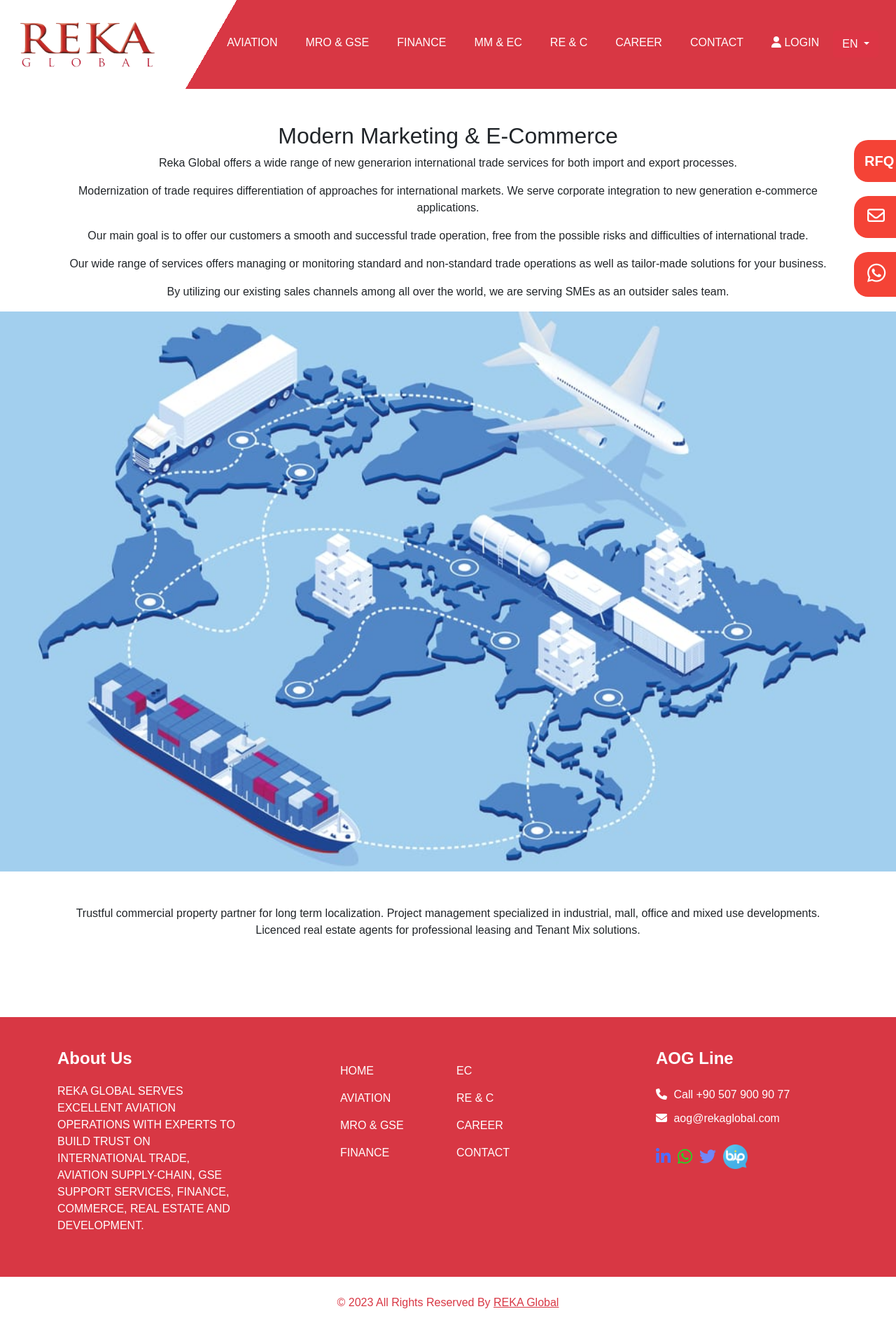
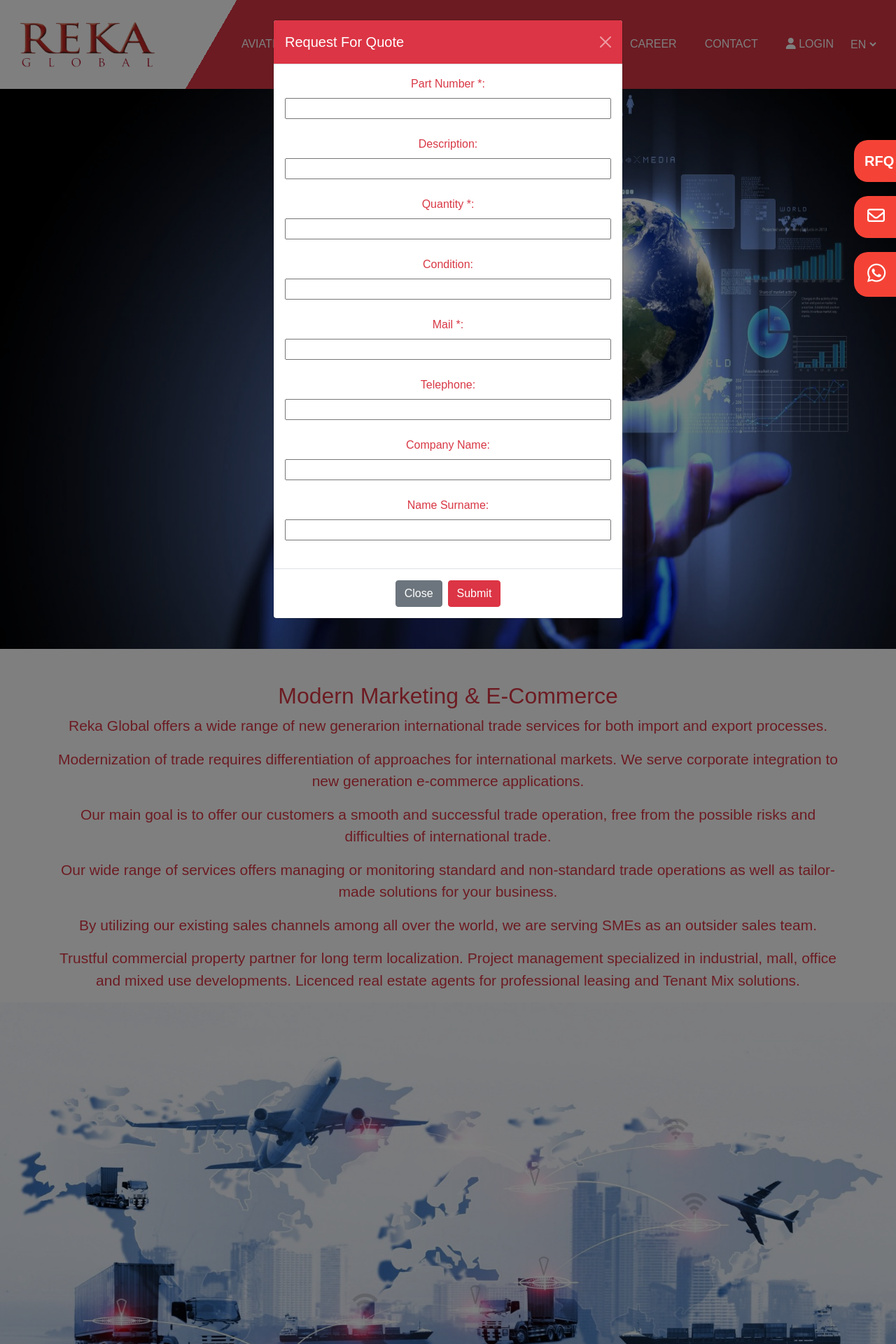
Before and after one commit to mfkrdmn/DR-reka-Company-Website-Project, a Django app: page /ec in a window 1280 px wide, after a click on "RFQ". Shown: the top 1920 px of the page at 70% size. Run offline with Django 4.2, Linux system fonts and the light colour scheme; parts of the project's set-up code (start-up, migrations or seed data) failed here and were passed over; some libraries are stand-ins or nearby versions; some web fonts are replaced.

Commit message:
last ui improvements saved

```diff
--- a/project/static/css/style.css
+++ b/project/static/css/style.css
@@ -1007,3 +1007,13 @@ a:focus {
   color: inherit;
 }
 /*# sourceMappingURL=style.css.map */
+
+#test{
+  background-color: #ffffff;
+  width: 40px;
+  height: 40px;
+  border-radius: 100%;
+  display: flex;
+  align-items: center;
+  justify-content: center;
+}
--- a/project/templates/base.html
+++ b/project/templates/base.html
@@ -113,17 +113,12 @@
                       <a class="nav-link" href="{% url 'login' %}"><i class="fa fa-user" aria-hidden="true"></i> Login </a>
                     </li>
                     {% endif %}
-                    <div class="dropdown">
-                      <button class="btn btn-danger dropdown-toggle" type="button" id="dropdownMenuButton1" data-bs-toggle="dropdown" aria-expanded="false">
-                        EN
-                      </button>
-                      <ul class="dropdown-menu" aria-labelledby="dropdownMenuButton1">
-                        <li><a class="dropdown-item" href="#">EN</a></li>
-                        <li><a class="dropdown-item" href="#">TR</a></li>
-                        <li><a class="dropdown-item" href="#">GR</a></li>
-                        <li><a class="dropdown-item" href="#">AR</a></li>
-                      </ul>
-                    </div>
+                    <select class="selectpicker" data-width="fit" style="background-color: #d83744; border: 0px; color: white;">
+                      <option style="color: white;">EN</option>
+                      <option style="color: white;">TR</option>
+                      <option style="color: white;">GR</option>
+                      <option style="color: white;">AR</option>
+                    </select>
 
 
                   </ul>
@@ -136,11 +131,47 @@
 
         <div id="mySidenav" class="sidenav">
           <a href="#" id="about" data-bs-toggle="modal" data-bs-target="#staticBackdrop"> <span style="font-weight: 700;">RFQ</span> </a>
-
-          <a href="#" id="mail"><i class="fa-regular fa-envelope ms-1" style="font-size: 25px;"></i></a>
+          <a href="mailto:aog@rekaglobal.com"  id="mail"><i class="fa-regular fa-envelope ms-1" style="font-size: 25px;"></i></a>
           <a href="#" id="projects"><i class="fa-brands fa-whatsapp  ms-1" style="font-size: 30px;"></i></a>
         </div>
 
+          <!-- Modal -->
+<div class="modal fade" id="staticBackdrop" data-bs-backdrop="static" data-bs-keyboard="false" tabindex="-1" aria-labelledby="staticBackdropLabel" aria-hidden="true">
+  <div class="modal-dialog">
+    <div class="modal-content">
+      <div class="modal-header bg-danger">
+        <h1 class="modal-title fs-5" style="color:white ;" id="staticBackdropLabel">Request For Quote</h1>
+        <button type="button" class="btn-close btn-close-white" data-bs-dismiss="modal" aria-label="Close"></button>
+      </div>
+      <div class="modal-body text-center">
+        <form action="" method="POST">
+          {% csrf_token %}
+          <label for="fname">Part Number *:</label><br>
+          <input class="w-100" type="text" id="fname" name="PartNumber" required><br><br>
+          <label for="lname">Description:</label><br>
+          <input class="w-100" type="text" id="lname" name="Description" ><br><br>
+          <label for="lname">Quantity *:</label><br>
+          <input class="w-100" type="text" id="lname" name="Quantity" required><br><br>
+          <label for="lname">Condition:</label><br>
+          <input class="w-100" type="text" id="lname" name="Condition" ><br><br>
+          <label for="lname">Mail *:</label><br>
+          <input class="w-100" type="email" id="lname" name="Mail" required><br><br>
+          <label for="lname">Telephone:</label><br>
+          <input class="w-100" type="tel" id="lname" name="Telephone" ><br><br>
+          <label for="lname">Company Name:</label><br>
+          <input class="w-100" type="text" id="lname" name="CompanyName" ><br><br>
+          <label for="lname">Name Surname:</label><br>
+          <input class="w-100" type="text" id="lname" name="fullname" ><br><br>
+
+      </div>
+      <div class="modal-footer" style="justify-content: center !important">
+        <button type="button"  class="btn btn-secondary" data-bs-dismiss="modal">Close</button>
+        <input type="submit" class="btn btn-danger" value="Submit">
+      </form>
+      </div>
+    </div>
+  </div>
+</div>
 
       {% block content %}
 
@@ -156,7 +187,7 @@
         <div class="col-md-6 col-lg-3 info_col">
           <div class="info_detail">
             <h4>
-              About Us
+              REKA Group Companies
             </h4>
             <p>
               REKA GLOBAL SERVES EXCELLENT AVIATION OPERATIONS WITH EXPERTS TO BUILD TRUST ON INTERNATIONAL TRADE, AVIATION SUPPLY-CHAIN,  GSE SUPPORT SERVICES, FINANCE, COMMERCE, REAL ESTATE AND DEVELOPMENT.            </p>
@@ -208,13 +239,13 @@
             </h4>
             <div class="contact_link_box">
 
-              <a href="" style="text-decoration: none ; ">
+              <a href="tel:+905079009077" style="text-decoration: none ; ">
                 <i class="fa fa-phone" aria-hidden="true"></i>
                 <span >
                   Call +90 507 900 90 77
                 </span>
               </a>
-              <a href="" style="text-decoration: none ; ">
+              <a href="mailto:aog@rekaglobal.com" style="text-decoration: none ; ">
                 <i class="fa fa-envelope" aria-hidden="true"></i>
                 <span >
                   aog@rekaglobal.com
@@ -224,17 +255,24 @@
           </div>
           <div class="info_social">
             <a href="" style="text-decoration: none ; ">
-              <i class="fa-brands fa-linkedin-in" style="color: rgb(77, 109, 255);"></i>
+              <span id="test">
+                <i class="fa-brands fa-linkedin-in" style="color: rgb(77, 109, 255);"></i>
+              </span>
+            </a>
+            <a href="" style="text-decoration: none; ">
+              <span id="test">
+                <i class="fa-brands fa-twitter" style="color: rgb(68, 100, 243);"></i>
+              </span>
+            </a>
+            <a href="">
+              <span id="test">
+                <img src="{% static 'images/bip.png' %}" style="height: 23px !important; "  alt="...">
+              </span>
             </a>
             <a href="" style="text-decoration: none ; ">
-              <i class="fa-brands fa-whatsapp" style="color: rgb(35, 212, 35);"></i>
-            </a>
-
-            <a href="" style="text-decoration: none; ">
-              <i class="fa-brands fa-twitter" style="color: rgb(111, 136, 248);"></i>
-            </a>
-            <a href="">
-              <img src="{% static 'images/bip.png' %}" style="height: 35px !important; "  alt="...">
+              <span id="test">
+                <i class="fa-brands fa-whatsapp" style="color: rgb(35, 212, 35);"></i>
+              </span>
             </a>
           </div>
         </div>
@@ -283,7 +321,9 @@
             delay: 10,
             time: 2500
         });
-
+  $(function(){
+    $('.selectpicker').selectpicker();
+  });
 </script>
 </body>
 
--- a/project/templates/career.html
+++ b/project/templates/career.html
@@ -17,7 +17,10 @@
    <div class="row">
     <div class="col-lg-12 text-center">
         <h2 style="color: red;">Join Our Global Team</h2>
-        <h4>career@rekaglobal.com</h4>
+        <h4>
+            <a href="mailto:aog@rekaglobal.com" style="color: black;" > career@rekaglobal.com</a>
+
+            </h4>
     </div>
    </div>
 </div>
--- a/project/templates/ec.html
+++ b/project/templates/ec.html
@@ -3,6 +3,24 @@
 {% load static %}
 
 {% block content %}
+
+<style>
+    body{
+      color: #d83744
+    }
+    p{
+        font-size: 21px;
+    }
+</style>
+
+<div class="container-fluid m-0 p-0">
+    <div class="row">
+        <div class="col-md-12">
+            <img src="{% static 'images/ec2.jpg' %}" style="width:100%; height: 800px;">
+        </div>
+    </div>
+</div>
+
 
 <div class="container mt-5">
     <div class="row">
@@ -13,6 +31,7 @@
             <p>Our main goal is to offer our customers a smooth and successful trade operation, free from the possible risks and difficulties of international trade. </p>
             <p>Our wide range of services offers managing or monitoring standard and non-standard trade operations as well as tailor-made solutions for your business.</p>
             <p>By utilizing our existing sales channels among all over the world, we are serving SMEs as an outsider sales team.</p>
+            <p>Trustful commercial property partner for long term localization. Project management specialized in industrial, mall, office and mixed use developments. Licenced real estate agents for professional leasing and Tenant Mix solutions. </p>
         </div>
     </div>
 </div>
@@ -27,14 +46,6 @@
 </div>
 
 
-<div class="container mt-5">
-    <div class="row">
-        <div class="col-12 text-center">
-            <p>Trustful commercial property partner for long term localization. Project management specialized in industrial, mall, office and mixed use developments. Licenced real estate agents for professional leasing and Tenant Mix solutions. </p>
-        </div>
-    </div>
-</div>
-
 
 
 <br><br><br><br>
```
Also changed, not shown: project/templates/aviation.html (+20 -16 lines), project/templates/contact.html (+10 -0 lines), project/templates/finance.html (+9 -0 lines), project/templates/gse.html (+9 -0 lines), project/templates/index.html (+36 -32 lines), project/templates/rec.html (+10 -2 lines), project/db.sqlite3, project/static/images/2.png (added), project/static/images/aviation/aviation2.jpg, project/static/images/aviation/aviation4.jpg, project/static/images/aviation/aviation7.jpg, project/static/images/ec.jpg, project/static/images/ec2.jpg (added).
